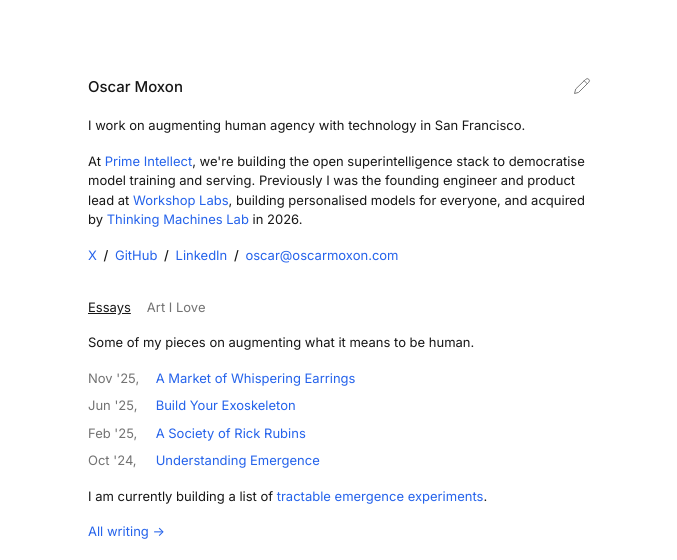
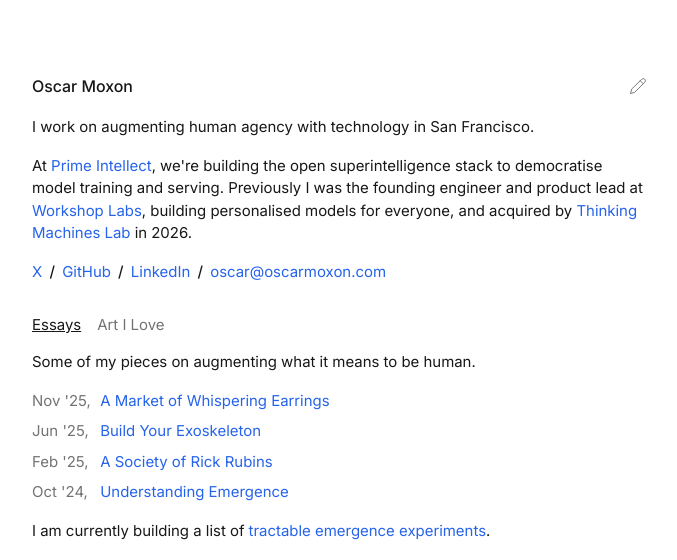
Before and after one commit to mrmoxon/mrmoxon.github.io, a Jekyll site: the page built from index.markdown, in a window 1280 px wide. Shown: the top 560 px of the page, without its empty margins (300-977 px from the left). Built offline with Jekyll 4.4.1, drawn with Linux system fonts in a browser that asks for light colours; grey boxes are pictures that could not be loaded.

Commit message:
Match menu page width and text size to essays

```diff
--- a/assets/css/personal.css
+++ b/assets/css/personal.css
@@ -13,7 +13,7 @@
 [data-theme="dark"] { color-scheme: dark; --theme-progress: 1; --ink: #e9e9e9; --muted: #aaa; --link: #8eb5ff; --rule: #383838; }
 * { box-sizing: border-box; letter-spacing: 0; }
 html { font-size: 16px; }
-body { margin: 70px auto 16px; padding: 0 24px; max-width: 552px; background: var(--paper); color: var(--ink); font: 400 14px/1.5 "Inter", ui-sans-serif, system-ui, -apple-system, BlinkMacSystemFont, "Segoe UI", sans-serif; font-optical-sizing: auto; -webkit-font-smoothing: antialiased; }
+body { margin: 70px auto 16px; padding: 0 24px; max-width: 664px; background: var(--paper); color: var(--ink); font: 400 15px/1.5 "Inter", ui-sans-serif, system-ui, -apple-system, BlinkMacSystemFont, "Segoe UI", sans-serif; font-optical-sizing: auto; -webkit-font-smoothing: antialiased; }
 a { color: var(--link); text-decoration: none; overflow-wrap: anywhere; }
 a:hover { text-decoration: underline; }
 button, input, select { font: inherit; }
@@ -36,8 +36,6 @@
 [hidden], .hidden { display: none !important; }
 .personal-name { margin: 0; font-size: 16px; font-weight: 500; }
 .personal-name a { color: inherit; }
-.personal-home .central-column { font-size: 13px; }
-.personal-home .personal-name { font-size: 15px; }
 .contact-links { margin: 16px 0 30px; }
 .contact-links a { font-size: inherit; }
 .contact-separator { margin: 0 3px; color: var(--ink); font-weight: 500; }
@@ -120,7 +118,6 @@
 .post-header:has(.post-title:empty) { display: none; }
 .post-header { margin-bottom: 28px; }
 .post-header > .post-title { margin: 0 0 12px; font-size: 24px; font-weight: 500; }
-.personal-page:has(.h-entry) { max-width: 664px; }
 .h-entry .post-content { font-size: 15px; line-height: 1.7; }
 .h-entry .post-content h2 { font-size: 19px; }
 .h-entry .post-content h3 { font-size: 16px; }
@@ -219,7 +216,7 @@
 .emergence-entry summary { color: var(--muted); font-size: 13px; cursor: pointer; }
 .emergence-entry summary:hover { color: var(--ink); }
 @media (max-width: 600px) {
-  body { margin-top: 36px; padding: 0 22px; }
+  body { margin-top: 36px; padding: 0 22px; font-size: 14px; }
   .post-title-meta { gap: 10px; }
   .post-meta-wrapper { gap: 4px; }
   .h-entry .post-content { font-size: 14px; }
```
